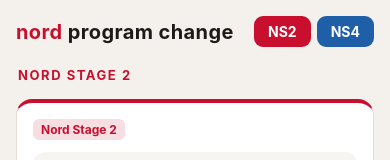
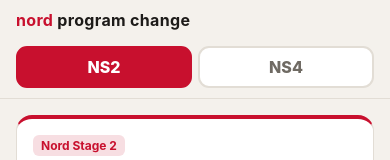
Before and after one commit to charlestrudelmusic/nord-pc, a plain HTML site: page index.html in a window 390 px wide. Shown: the top 160 px of the page. Drawn offline with Linux system fonts and the light colour scheme.

Commit message:
Onglets NS2 / NS4 sur le cell

```diff
--- a/index.html
+++ b/index.html
@@ -173,9 +173,17 @@
 html{scroll-behavior:smooth}
 .col{scroll-margin-top:12px}
 .jump{display:none;margin-left:auto;gap:6px}
-.jump a{font-size:14px;font-weight:700;text-decoration:none;padding:7px 14px;border-radius:9px;color:#fff;background:var(--k0)}
-.jump a+a{background:var(--k2)}
-@media (max-width:900px){.jump{display:flex}}
+.jump button{font:inherit;font-size:16px;font-weight:800;border:2px solid var(--line);background:var(--card);color:var(--muted);
+  padding:9px 0;border-radius:11px;cursor:pointer;flex:1}
+body.show2 .jump button[data-show="2"]{background:var(--k0);border-color:var(--k0);color:#fff}
+body.show4 .jump button[data-show="4"]{background:var(--k2);border-color:var(--k2);color:#fff}
+@media (max-width:900px){
+  header{position:sticky;top:0;z-index:20;background:var(--bg);padding-top:10px;padding-bottom:10px;border-bottom:1px solid var(--line);isolation:isolate}
+  header h1{font-size:16px}
+  .jump{display:flex;width:100%;margin-left:0}
+  body.show2 #col4, body.show4 #col2{display:none}
+  .colhead{display:none}
+}
 @media (max-width:620px){
   .col .t8{gap:3px}.col .t8 .tile{padding:7px 0 6px;border-radius:7px}
   .col .t8 .tile b{font-size:13px;letter-spacing:-.02em}
@@ -187,7 +195,7 @@
 <body>
 <header>
   <h1><span>nord</span> program change</h1>
-  <div class="jump"><a href="#col2">NS2</a><a href="#col4">NS4</a></div>
+  <div class="jump"><button type="button" data-show="2">NS2</button><button type="button" data-show="4">NS4</button></div>
 </header>
 
 <main>
@@ -413,5 +421,14 @@
 <script>
 if("serviceWorker" in navigator){addEventListener("load",()=>navigator.serviceWorker.register("sw.js").catch(()=>{}));}
 </script>
+<script>
+(function(){
+  let v="2"; try{v=localStorage.getItem("nordpc-show")||"2";}catch(e){}
+  const show=x=>{document.body.classList.toggle("show2",x==="2");document.body.classList.toggle("show4",x==="4");
+    try{localStorage.setItem("nordpc-show",x);}catch(e){} scrollTo(0,0);};
+  document.querySelectorAll(".jump button").forEach(b=>b.onclick=()=>show(b.dataset.show));
+  show(v);
+})();
+</script>
 </body>
 </html>
--- a/sw.js
+++ b/sw.js
@@ -1,5 +1,5 @@
 // Garde la page en mémoire pour qu'elle marche sans internet.
-const CACHE = "nord-pc-v3";
+const CACHE = "nord-pc-v4";
 const FILES = ["./", "index.html", "manifest.webmanifest", "nordpc-180.png", "nordpc-192.png", "nordpc-512.png"];
 self.addEventListener("install", e => { e.waitUntil(caches.open(CACHE).then(c => c.addAll(FILES))); self.skipWaiting(); });
 self.addEventListener("activate", e => {
```
